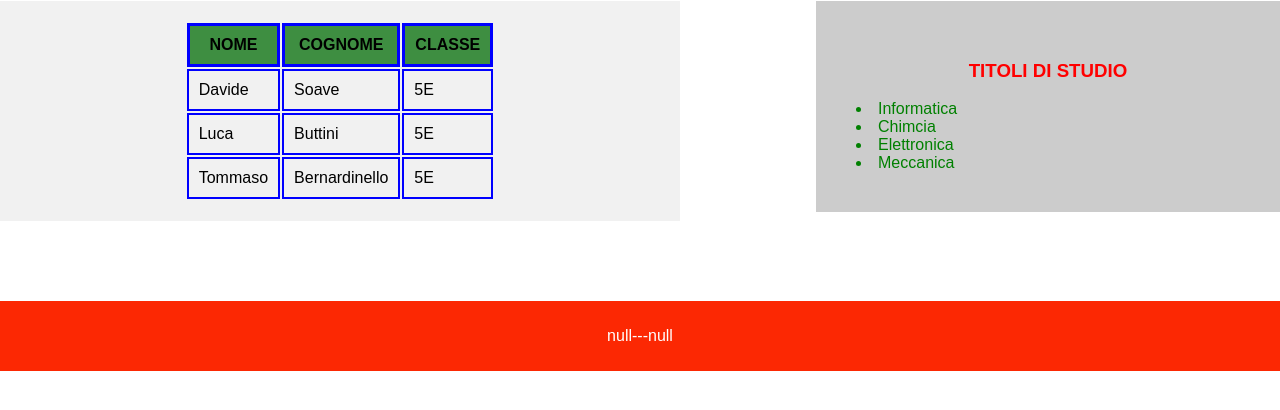
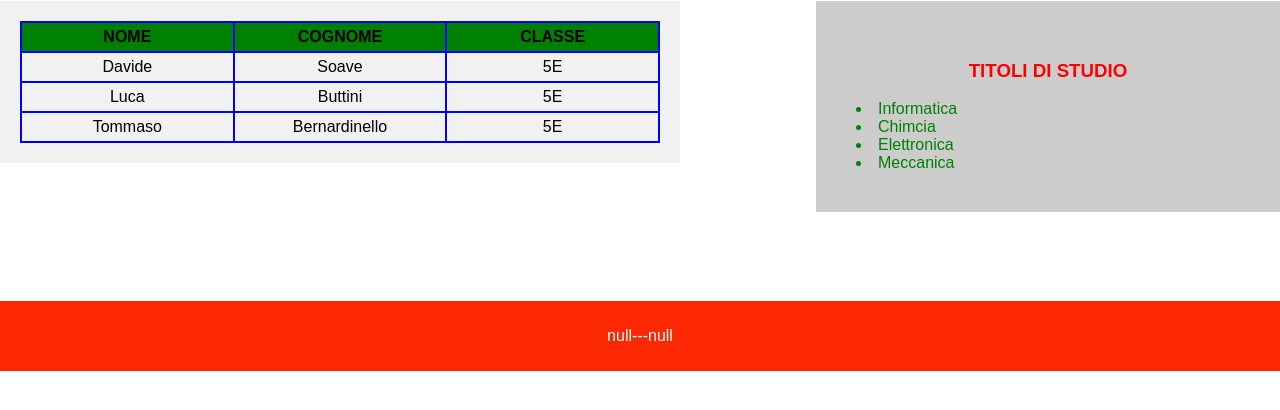
Before and after one commit to SoaveDavide/5E, a plain HTML site: page esercizio/index2.html in a window 1280 px wide. Shown: the part 342-752 px from the top of the page. Drawn offline with Linux system fonts and the light colour scheme.

Commit message:
sistemata tabella

```diff
--- a/esercizio/index2.html
+++ b/esercizio/index2.html
@@ -30,7 +30,7 @@
     </div>
     <section>
         <!--AGGIUNTA TABELLA-->
-    <div>
+    <div >
         <article>
           <table>
         <tr>
@@ -58,7 +58,7 @@
       </div>
       <div>
       </div>
-      <nav>
+      <nav class = "right">
         <h1>TITOLI DI STUDIO</h1>
         <lu class = "styleElenco">
           <li>Informatica</li>
--- a/esercizio/prova.js
+++ b/esercizio/prova.js
@@ -54,25 +54,19 @@ btnDrop.addEventListener("click", function(){
 
     //creazione dei link
     var insegnanti = document.createElement('button');
-    var studenti = document.createElement('button');
     var classi = document.createElement('button');
 
     //link a cui puntano
     insegnanti.textContent = 'Insegnanti';
-    studenti.textContent = 'Studenti';
     classi.textContent = 'Classi';
 
     //aggiungo lo stile ai bottoni
     insegnanti.classList.add('buttonDrp');
-    studenti.classList.add('buttonDrp');
     classi.classList.add('buttonDrp');
 
     //collegamento bottoni con i link
     insegnanti.addEventListener("click",function(){
         window.location.href = "#Insegnanti";
-    });
-    studenti.addEventListener("click", function(){
-        window.location.href = "#Studenti";
     });
     classi.addEventListener("click", function(){
         window.location.href = "#Classi";
@@ -80,6 +74,5 @@ btnDrop.addEventListener("click", function(){
 
     //aggiungo i link al dropdown
     dropdownContent.appendChild(insegnanti);
-    dropdownContent.appendChild(studenti);
     dropdownContent.appendChild(classi);
 });
--- a/esercizio/style.css
+++ b/esercizio/style.css
@@ -2,13 +2,6 @@ body {
   font-family: Arial, sans-serif;
   margin: 0;
   padding: 0;
-}
-/* Stili per la tabella */
-td, th {
-  border-style: solid;
-  border: 2px solid black;
-  border-color: blue;
-  padding: 10px; /* Ridotto il padding per una visualizzazione più pulita */
 }
 .buttonDrp {
   color: #fff;
@@ -112,9 +105,27 @@ h1 {
 .dropdown:hover .dropbtn {
   background-color: #3e8e41;
 }
+.right
+{
+
+}
 table {
-  margin:auto;
+  width: 100%; /* Riempie tutta l'area disponibile */
+  border-collapse: collapse;
+  table-layout: fixed; /* Mantiene le colonne di dimensioni fisse */
 }
+
+th, td {
+  border: 2px solid blue;
+  padding: 5px;
+  text-align: center;
+}
+
+th {
+  background-color: green;
+  color: black;
+}
+
 article {
   float: left;
   padding: 20px;
```
